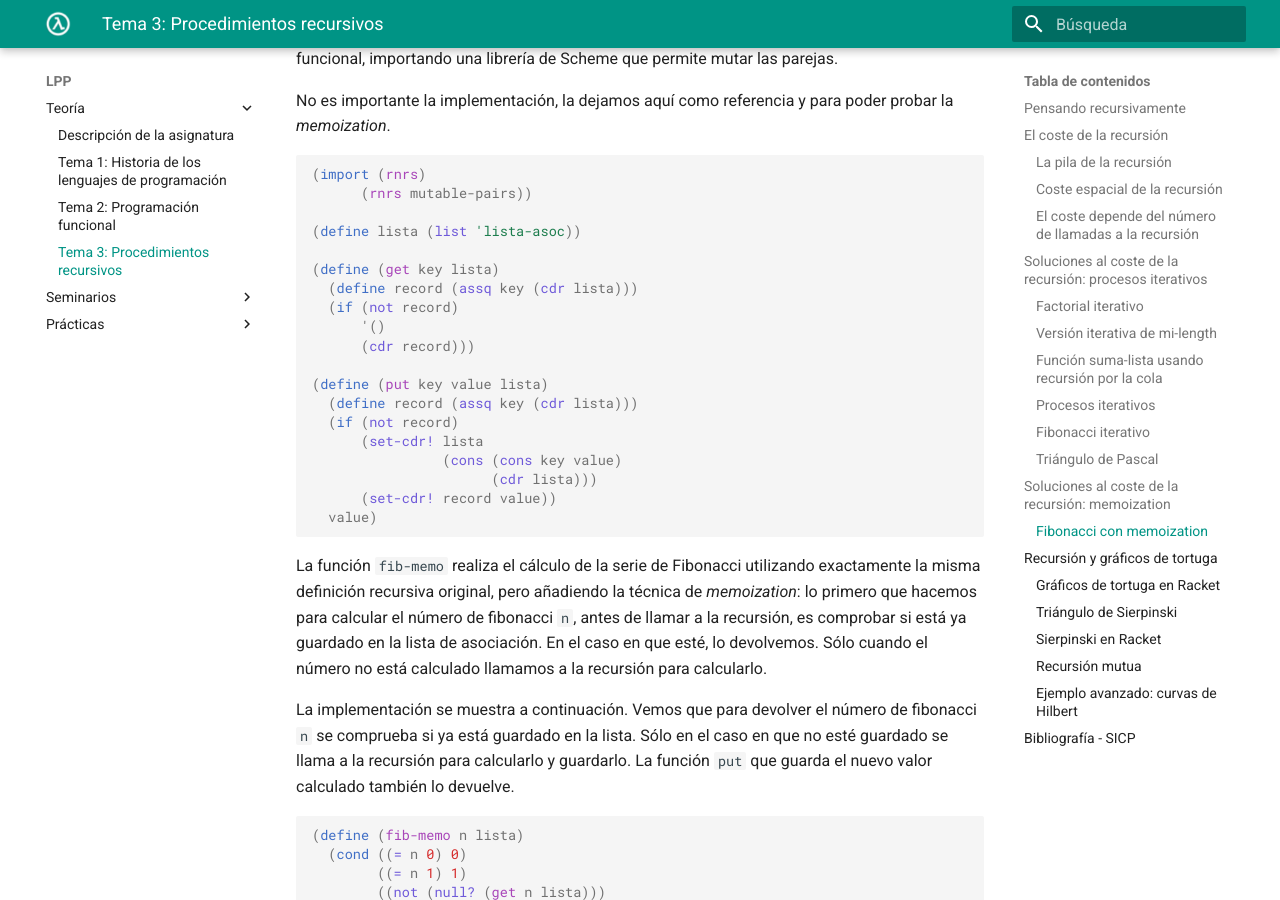
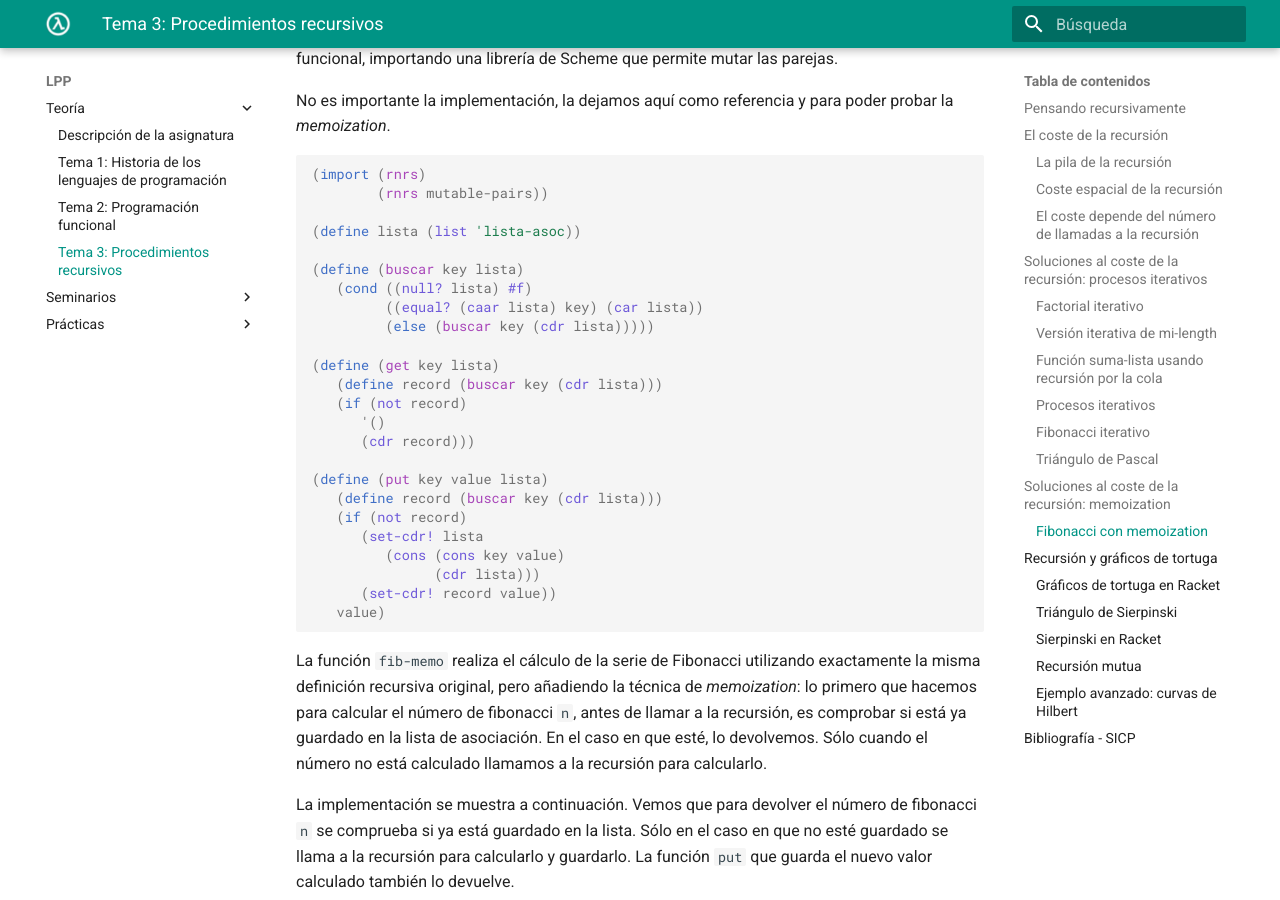
Before and after one commit to domingogallardo/apuntes-lpp, an MkDocs documentation site: the page built from docs/teoria/tema03-procedimientos-recursivos/tema03-procedimientos-recursivos.md, in a window 1280 px wide and 900 px high, scrolled down 10920 px. Built offline with MkDocs 1.6.1 and Material for MkDocs 9.7.7, drawn with Linux system fonts in a browser that asks for light colours.

Commit message:
Cambio get y put

````diff
--- a/docs/teoria/tema03-procedimientos-recursivos/tema03-procedimientos-recursivos.md
+++ b/docs/teoria/tema03-procedimientos-recursivos/tema03-procedimientos-recursivos.md
@@ -567,24 +567,29 @@ para poder probar la _memoization_.
 
 ```scheme
 (import (rnrs)
-      (rnrs mutable-pairs))
+        (rnrs mutable-pairs))
 
 (define lista (list 'lista-asoc))
 
+(define (buscar key lista)
+   (cond ((null? lista) #f)
+         ((equal? (caar lista) key) (car lista))
+         (else (buscar key (cdr lista)))))
+
 (define (get key lista)
-  (define record (assq key (cdr lista)))
-  (if (not record)
+   (define record (buscar key (cdr lista)))
+   (if (not record)
       '()
       (cdr record)))
 
 (define (put key value lista)
-  (define record (assq key (cdr lista)))
-  (if (not record)
+   (define record (buscar key (cdr lista)))
+   (if (not record)
       (set-cdr! lista
-                (cons (cons key value)
-                      (cdr lista)))
+         (cons (cons key value)
+               (cdr lista)))
       (set-cdr! record value))
-  value)
+   value)
 ```
 
 La función `fib-memo` realiza el cálculo de la serie de Fibonacci
````
